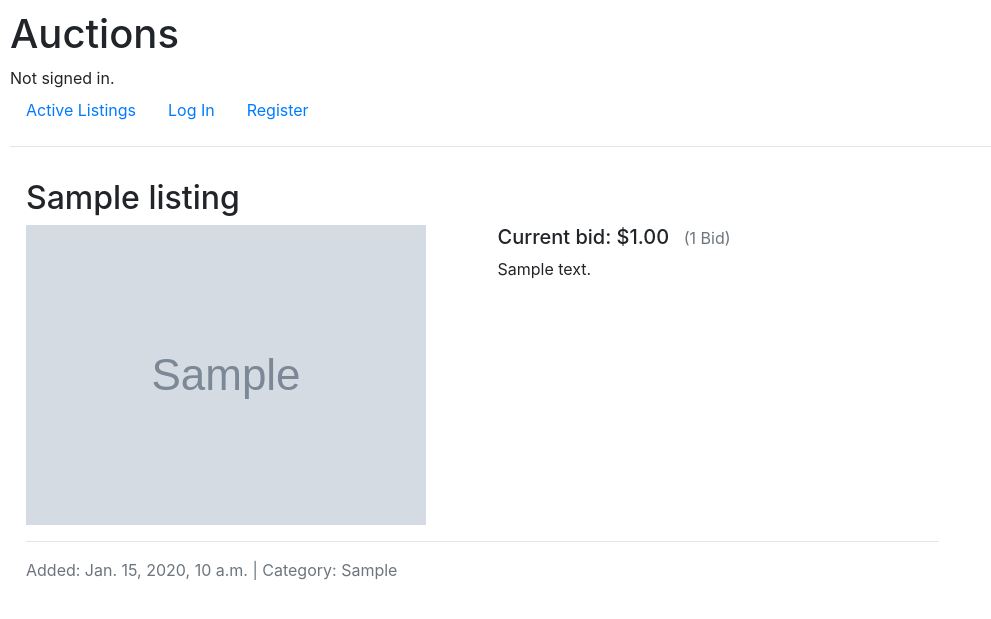
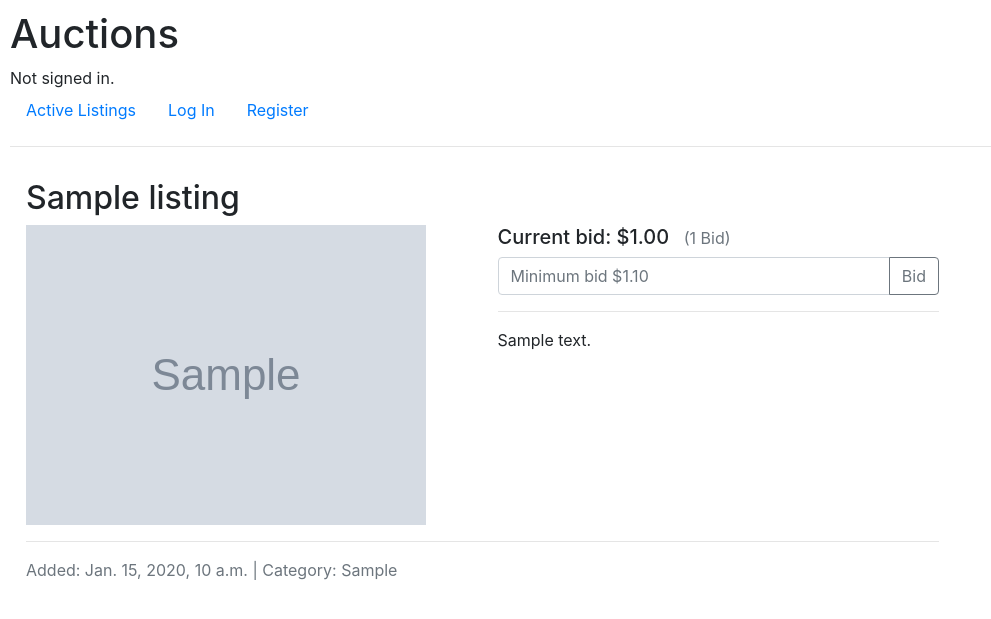
Before and after one commit to bakiba/cs50w, a Django app: page /listing/1 in a window 1280 px wide. Shown: the top 619 px of the page, without its empty margins (0-991 px from the left). Run offline with Django 3.2, Linux system fonts and the light colour scheme; tables that the repository leaves empty hold one stand-in row (values such as "Sample post"); grey boxes marked "Sample" are stand-in pictures; some libraries are stand-ins or nearby versions.

Commit message:
Implemented bidding

```diff
--- a/auctions/templates/auctions/view_listing.html
+++ b/auctions/templates/auctions/view_listing.html
@@ -38,7 +38,19 @@
                 {% else %}
                    <h5>Starting bid: ${{ listing.start_bid }} </h5>
                 {% endif %}
+                <form method="POST">
+                    {% csrf_token %}
+                    <div class="input-group mb-2">
+                        {% with bid=listing.id|price %}
+                        <input type="number" name="bid" class="form-control" placeholder="Minimum bid ${{ bid|min_bid }}" min="{{ bid|min_bid }}" step="any" aria-label="Min bid" aria-describedby="button-bid" required>
+                        {% endwith %}
+                        <div class="input-group-append">
+                            <button class="btn btn-outline-secondary" type="submit" id="button-bid">Bid</button>
+                        </div>
 
+                    </div>
+                </form>
+                <hr>
             <p>{{ listing.description }}</p>
         </div>
     </div>
--- a/auctions/templatetags/auction_filters.py
+++ b/auctions/templatetags/auction_filters.py
@@ -1,6 +1,7 @@
 from django import template
 from django.core.validators import URLValidator
 from django.core.exceptions import ValidationError
+from decimal import Decimal
 
 register = template.Library()
 from ..models import User, Listing, Bid, Comment, Watchlist
@@ -36,6 +37,11 @@ def is_watched(listing_id, user_id):
     return Watchlist.objects.filter(listing=l, user=u).exists()
 
 @register.filter
+def min_bid(value):
+    #print("listing id:", value)
+    return round(Decimal(value) + Decimal(0.1),2)
+#https://hunj.dev/blog/python-validate-url/
+@register.filter
 def valid_url(to_validate):
     validator = URLValidator()
     try:
--- a/auctions/views.py
+++ b/auctions/views.py
@@ -103,6 +103,15 @@ def create_listing_view(request):
 
 def listing_view(request, listing_id):
     listing = get_object_or_404(Listing, pk=listing_id)
+    # We have submitted bid
+    if request.method == "POST":
+        bid = request.POST["bid"]
+        try:
+            q = Bid.objects.create(listing=listing, user=request.user, bid=bid)
+            q.save()
+            messages.success(request, 'Bid submitted successfully.')
+        except IntegrityError:
+            messages.error(request, 'Bid not submitted.')
     #listing = Listing.objects.get(pk=listing_id)
     '''
     bids = listing.bids.all()
```
